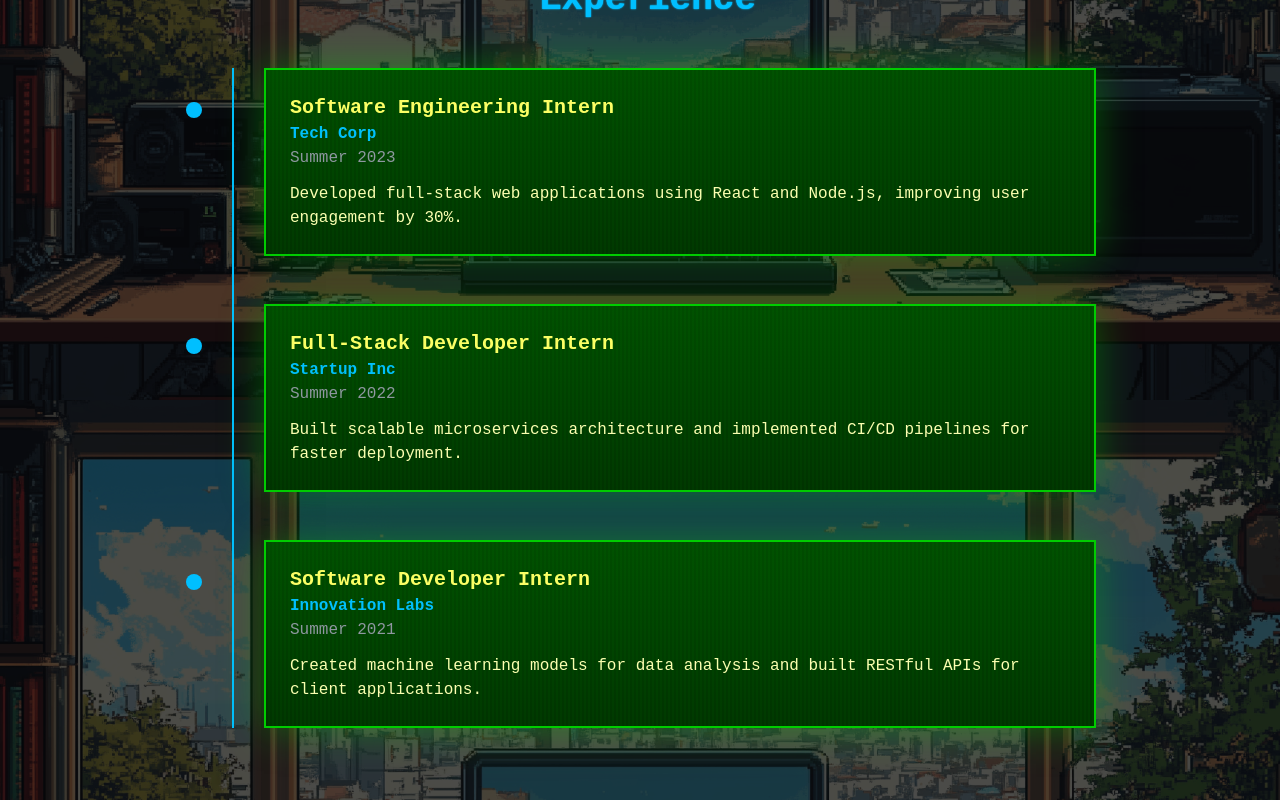
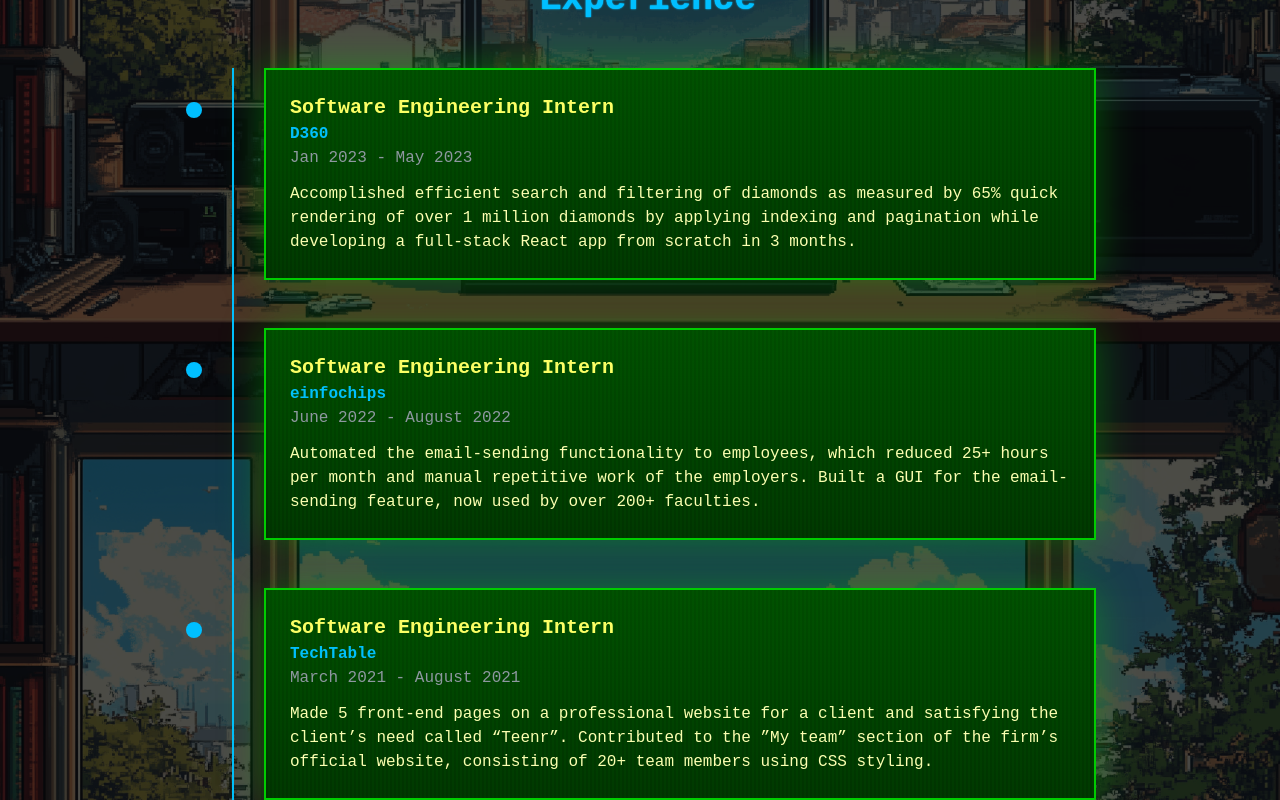
Before and after one commit to DhairyaDutt/Portfolio_2025, a React (Vite) app: page /portfolio in a window 1280 px wide. Shown: the part 3600-4400 px from the top of the page. Built offline with nearby package versions, Linux system fonts and the light colour scheme.

Commit message:
Updates experience section

```diff
--- a/src/pages/Portfolio.tsx
+++ b/src/pages/Portfolio.tsx
@@ -224,22 +224,22 @@ const Portfolio = () => {
               <div className="space-y-12">
                 {[
                   {
-                    company: "Tech Corp",
+                    company: "D360",
                     role: "Software Engineering Intern",
-                    duration: "Summer 2023",
-                    description: "Developed full-stack web applications using React and Node.js, improving user engagement by 30%."
+                    duration: "Jan 2023 - May 2023",
+                    description: "Accomplished efficient search and filtering of diamonds as measured by 65% quick rendering of over 1 million diamonds by applying indexing and pagination while developing a full-stack React app from scratch in 3 months."
                   },
                   {
-                    company: "Startup Inc",
-                    role: "Full-Stack Developer Intern",
-                    duration: "Summer 2022",
-                    description: "Built scalable microservices architecture and implemented CI/CD pipelines for faster deployment."
+                    company: "einfochips",
+                    role: "Software Engineering Intern",
+                    duration: "June 2022 - August 2022",
+                    description: "Automated the email-sending functionality to employees, which reduced 25+ hours per month and manual repetitive work of the employers. Built a GUI for the email-sending feature, now used by over 200+ faculties."
                   },
                   {
-                    company: "Innovation Labs",
-                    role: "Software Developer Intern",
-                    duration: "Summer 2021",
-                    description: "Created machine learning models for data analysis and built RESTful APIs for client applications."
+                    company: "TechTable",
+                    role: "Software Engineering Intern",
+                    duration: "March 2021 - August 2021",
+                    description: "Made 5 front-end pages on a professional website for a client and satisfying the client’s need called “Teenr”. Contributed to the ”My team” section of the firm’s official website, consisting of 20+ team members using CSS styling."
                   }
                 ].map((exp, index) => (
                   <PixelCard key={index} variant="terminal" className="ml-16 pixel-float no-controls">
```
